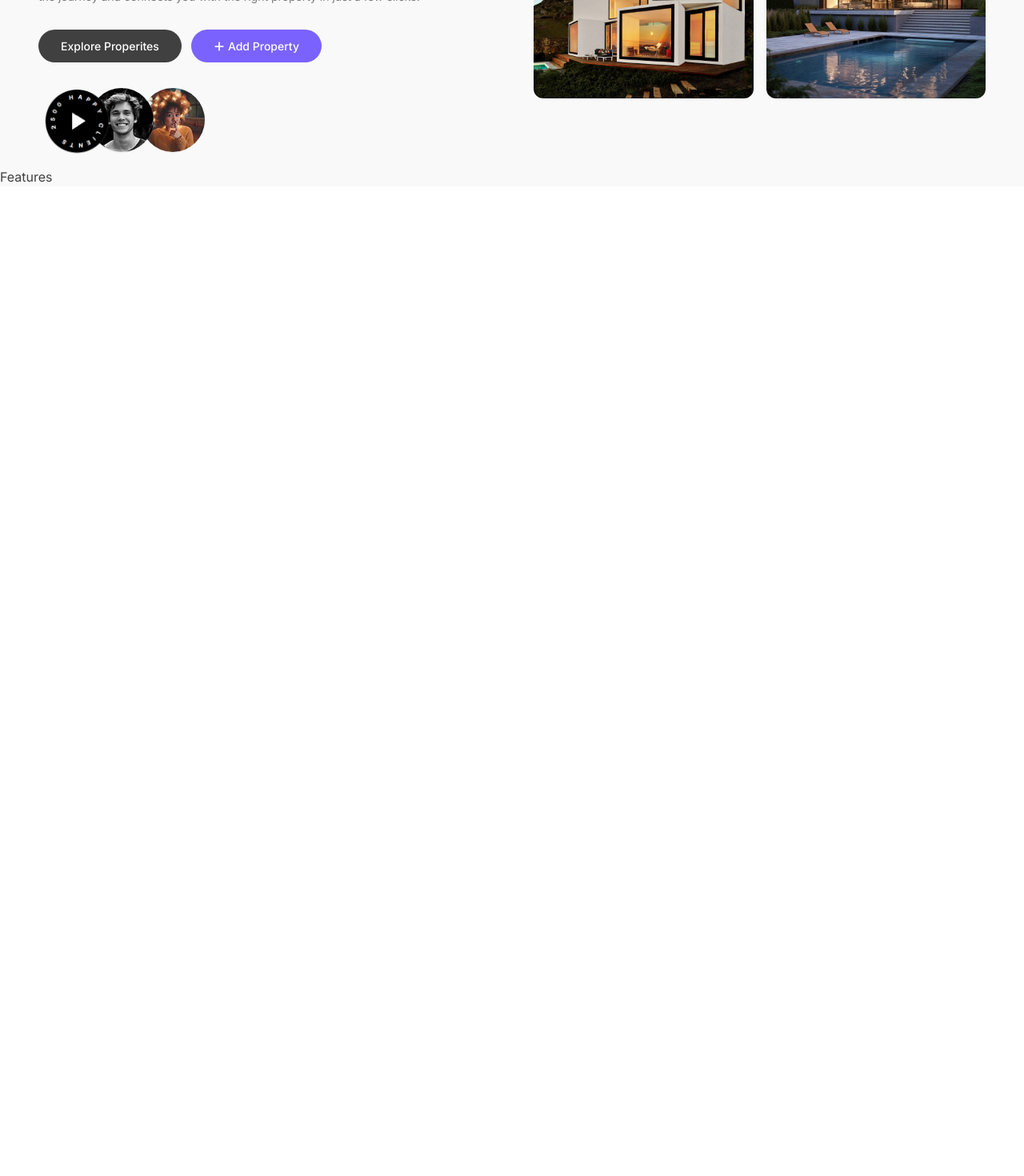
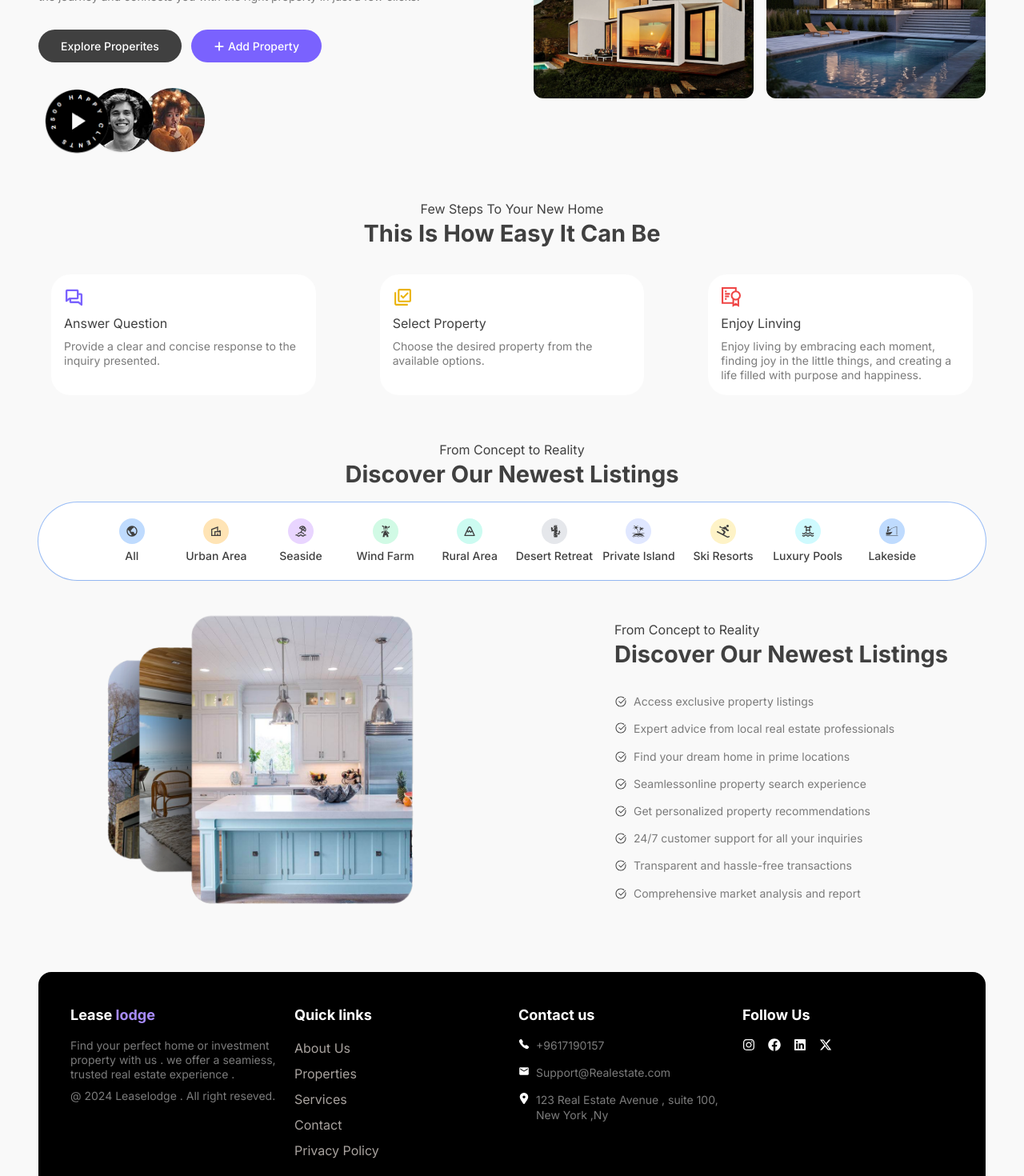
Before and after one commit to Mohamadmasri123/Real-Estate, a React (Vite) app in the folder client/: page / in a window 1280 px wide. Shown: the part 546-2016 px from the top of the page at 80% size. Before the commit the page ends 800 px from the top, so only its background shows below. Built offline with nearby package versions, Linux system fonts and the light colour scheme.

Commit message:
pages and components

```diff
--- a/client/src/App.jsx
+++ b/client/src/App.jsx
@@ -11,6 +11,7 @@ export default function App() {
         <Route path="/" element={<Home />} />
         <Route path="/login" element={<Login />} />
         <Route path="/register" element={<Register />} />
+
       </Routes>
    </div>
     </BrowserRouter>
--- a/client/src/assets/data.jsx
+++ b/client/src/assets/data.jsx
@@ -49,52 +49,52 @@ import {
 import { AiFillCar } from "react-icons/ai";
 
 export const categories = [
-  {
+  { id:1,
     label: "All",
     icon: <BiWorld />,
     color: "#bfdbfe", // blue-200
   },
-  {
+  { id:2,
     label: "Urban Area",
     icon: <MdOutlineVilla />,
     color: "#ffe4b5", // light beige
   },
-  {
+  { id:3,
     label: "Seaside",
     icon: <TbBeach />,
     color: "#e9d5ff", // purple-200
   },
-  {
+  { id:4,
     label: "Wind Farm",
     icon: <GiWindmill />,
     color: "#d1fae5", // green-200
   },
-  {
+  { id:5,
     label: "Rural Area",
     icon: <TbMountain />,
     color: "#ccfbf1", // teal-200
   },
-  {
+  { id:6,
     label: "Desert Retreat",
     icon: <GiCactus />, // Example icon
     color: "#e5e7eb", // gray-200
   },
-  {
+  { id:7,
     label: "Private Island",
     icon: <GiIsland />,
     color: "#e0e7ff", // indigo-200
   },
-  {
+  { id:8,
     label: "Ski Resorts",
     icon: <FaSkiing />,
     color: "#fef3c7", // yellow-200
   },
-  {
+  { id:9,
     label: "Luxury Pools",
     icon: <TbPool />,
     color: "#cffafe", // cyan-200
   },
-  {
+  { id:10,
     label: "Lakeside",
     icon: <GiBoatFishing />,
     color: "#bfdbfe", // blue-200
--- /dev/null
+++ b/client/src/components/About.jsx
@@ -0,0 +1,56 @@
+import React from 'react'
+import img from "../assets/about.png"
+import { LiaCheckCircleSolid } from "react-icons/lia";
+
+
+const About = () => {
+  return (
+    <div className=' max-padd-container  gap-44 grid  grid-cols-1 sm:grid-col-2 md:grid-cols-2 xl:grid-cols-2 ml-0 sm:ml-20 xl:ml-20'>
+        <div className=' ' ><img src={img} alt="" className='h-[370px]' /></div>
+        <div className='flex flex-col justify-center ' >
+                <div><h7 className=''>From Concept to Reality</h7>
+                <h1 className=' h3'>Discover Our Newest Listings</h1></div>
+
+                <ul >
+                    <li className='flex items-center pt-4  '>
+                       <div> <LiaCheckCircleSolid  /> </div>
+                        <p className='pl-2 '> Access exclusive property listings </p>
+                    </li>
+                    <li className='flex pt-4'>
+                        <LiaCheckCircleSolid />
+                        <p className='pl-2'> Expert advice from local real estate professionals </p>
+                    </li>
+                    <li className='flex items-center pt-4'>
+                        <LiaCheckCircleSolid />
+                        <p className='pl-2'> Find your dream home in prime locations</p>
+                    </li>
+                    <li className='flex items-center pt-4'>
+                        <LiaCheckCircleSolid />
+                        <p className='pl-2'> Seamlessonline property search experience  </p>
+                    </li>
+                    <li className='flex items-center pt-4'>
+                        <LiaCheckCircleSolid />
+                        <p className='pl-2'> Get personalized property recommendations  </p>
+                    </li>
+                    <li className='flex items-center pt-4'>
+                        <LiaCheckCircleSolid />
+                        <p className='pl-2'> 24/7 customer support for all your inquiries  </p>
+                    </li>
+                    <li className='flex items-center pt-4'>
+                        <LiaCheckCircleSolid />
+                        <p className='pl-2'> Transparent and hassle-free transactions </p>
+                    </li>
+                    <li className='flex items-center pt-4'>
+                        <LiaCheckCircleSolid />
+                        <p className='pl-2'> Comprehensive market  analysis and report  </p>
+                    </li>
+                </ul>
+              </div>
+
+
+
+    </div>
+  )
+}
+
+export default About
--- a/client/src/components/Features.jsx
+++ b/client/src/components/Features.jsx
@@ -1,8 +1,41 @@
 import React from 'react'
+import { PiChatsBold } from "react-icons/pi";
+import { MdOutlineLibraryAddCheck } from "react-icons/md";
+import { GrCertificate } from "react-icons/gr";
+
 
 const Features = () => {
   return (
-    <div>Features</div>
+
+  <section>
+    <div className='max-padd-container mt-10'>
+      <h7 className='flexCenter'>
+        Few Steps To Your New Home
+      </h7>
+      <h1 className='flexCenter h3'>
+        This Is How Easy It Can Be
+      </h1>
+      <div className='grid grid-cols-1 sm:grid-cols-2 lg:grid-cols-3 gap-12'>
+        <div className='flex flex-col border-none bg-white rounded-3xl gap-2 p-4 m-4 '>
+        <PiChatsBold size={25} className='text-secondary'/>
+          <h1>Answer Question </h1>
+          <p>Provide a clear and concise response to the inquiry presented.</p>
+        </div>
+        <div className='flex flex-col border-none bg-white rounded-3xl gap-2 p-4 m-4'>
+        <MdOutlineLibraryAddCheck size={25} className='text-yellow-500' />
+        <h1>Select Property </h1>
+        <p>Choose the desired property from the available options.</p>
+        </div>
+        <div className='flex flex-col border-none bg-white rounded-3xl gap-2 p-4 m-4'>
+        <GrCertificate size={25} className='text-red-500' />
+        <h1>Enjoy Linving </h1>
+        <p>Enjoy living by embracing each moment, finding joy in the little things, and creating a life filled with purpose and happiness.</p>
+        </div>
+      </div>
+    </div>
+
+
+  </section>
   )
 }
 
--- /dev/null
+++ b/client/src/components/Footer.jsx
@@ -0,0 +1,61 @@
+import React from 'react'
+import { IoCall } from "react-icons/io5";
+import { MdEmail } from "react-icons/md";
+import { FaLocationDot } from "react-icons/fa6";
+import { FaInstagram } from "react-icons/fa";
+import { FaFacebook } from "react-icons/fa";
+import { FaLinkedin } from "react-icons/fa";
+import { FaXTwitter } from "react-icons/fa6";
+
+
+
+
+const Footer = () => {
+  return (
+    <div className='grid grid-cols-1 sm:grid-cols-2 lg:grid-cols-4 xl:grid-cols-4 bg-black  rounded-t-2xl mx-12 mt-20 px-10 pt-10 pb-3 gap-4 '>
+      <div className=' flex flex-col  '>
+        <h1 className=' text-white bold-18'>Lease <span className=' text-violet-400'>lodge</span> </h1>
+        <p className=' mt-4'>Find your perfect home or investment property with us . we offer a seamiess, trusted real estate experience . </p>
+        <p className='mt-2'>@ 2024 Leaselodge . All right reseved.</p>
+        </div>
+      <div className=' flex flex-col'>
+        <h1 className=' text-white bold-18'>Quick links </h1>
+        <ul className=' mt-4 '>
+          <li className='pb-2  text-stone-400'>About Us</li>
+          <li className='pb-2  text-stone-400'>Properties</li>
+          <li className='pb-2  text-stone-400'>Services</li>
+          <li className='pb-2  text-stone-400'>Contact </li>
+          <li className='pb-2  text-stone-400'>Privacy Policy </li>
+        </ul>
+      </div>
+      <div className=' flex flex-col'>
+        <h1 className=' text-white bold-18'>Contact us</h1>
+        <div className=' mt-4 '>
+          <p className='flex gap-2 text-white pb-4'>
+            <div><IoCall /></div>
+            <p>+9617190157</p>
+          </p>
+          <p  className='flex gap-2 text-white pb-4 '>
+            <div><MdEmail /></div>
+            <p>Support@Realestate.com</p>
+          </p>
+          <p  className='flex gap-2 text-white '>
+            <div><FaLocationDot /></div>
+            <p>123 Real Estate Avenue , suite 100, New York ,Ny</p>
+          </p>
+        </div>
+      </div>
+      <div className=' flex flex-col'>
+        <h1 className=' text-white bold-18'>Follow Us</h1>
+        <div className='flex text-white mt-4 gap-4 '>
+          <div><FaInstagram /></div>
+          <div><FaFacebook /></div>
+          <div><FaLinkedin /></div>
+          <div><FaXTwitter /></div>
+        </div>
+      </div>
+    </div>
+  )
+}
+
+export default Footer
--- /dev/null
+++ b/client/src/components/Listing.jsx
@@ -0,0 +1,40 @@
+import React from 'react'
+// import { BiWorld } from "react-icons/bi";
+// import { MdOutlineHomeWork } from "react-icons/md";
+// import { TbBeach } from "react-icons/tb";
+// import { GiFarmer } from "react-icons/gi";
+// import { CiMountain1 } from "react-icons/ci";
+// import { GiDesert } from "react-icons/gi";
+// import { PiIslandBold } from "react-icons/pi";
+// import { FaSkiing } from "react-icons/fa";
+// import { LiaSwimmingPoolSolid } from "react-icons/lia";
+// import { GiBoatFishing } from "react-icons/gi";
+import {categories} from '../assets/data.jsx'
+
+
+const Listing = () => {
+  return (
+  <section>
+    <div className='max-padd-container mt-10 mb-10   '>
+      <h7 className='flexCenter'>
+        From Concept to Reality
+      </h7>
+      <h1 className='flexCenter h3'>
+        Discover Our Newest Listings
+      </h1>
+     <div className='grid grid-cols-2 sm:grid-cols-4 lg:grid-cols-6 xl:grid-cols-10 bg-white rounded-full p-5 px-16 ring-1 shadow-sm overflow-auto hide-scrollbar  '>
+        {
+          categories.map((category)=>(
+            <div key={category.id} className='flexCenter flex-col  '>
+            <div className='  p-2 rounded-full mb-1  ' style={{ backgroundColor: category.color }}>{category.icon}</div>
+             <h1 className='medium-14'>{category.label}</h1>
+           </div>
+        ))
+        }
+     </div>
+    </div>
+  </section>
+  )
+}
+
+export default Listing
--- a/client/src/pages/Home.jsx
+++ b/client/src/pages/Home.jsx
@@ -2,13 +2,18 @@ import React from 'react'
 import Header from "../components/Header"
 import Hero from '../components/Hero'
 import Features from '../components/Features'
+import Listing from '../components/Listing'
+import About from '../components/About'
+import Footer from '../components/Footer'
 const Home = () => {
   return (
 <div>
 <Header/>
 <Hero/>
 <Features/>
-
+<Listing/>
+<About/>
+<Footer/>
 
 
 
--- a/client/src/pages/Register.jsx
+++ b/client/src/pages/Register.jsx
@@ -1,11 +1,48 @@
 import React from 'react'
+import Header from "../components/Header"
+
+
+
+
 
 const Register = () => {
   return (
-    <div>
+    <div className='max-padd-container w-screen h-screen overflow-hidden '>
 
-      <div><Header/></div>
-      register</div>
+      <Header/>
+
+     <div className=' bg-white flexCenter mt-2  rounded-md border w-80 ml-[461px]'>
+      <div className=' flex flex-col mb-4'>
+
+       <h1 className='bold-22 mt-4 ml-10'>Sign Up </h1>
+       <form action="" className=' mx-10'>
+        <input type="text" placeholder='First Name' className='border bg-gray-10 rounded-md p-1 pl-3 mt-6'/>
+        <input type="text" placeholder='Last Name' className='border bg-gray-10 rounded-md p-1 pl-3 mt-5'/>
+        <input type="Email" placeholder='Email Address' className='border bg-gray-10 rounded-md p-1 pl-3 mt-5'/>
+        <input type="Password" placeholder='Password' className='border bg-gray-10 rounded-md p-1 pl-3 mt-5'/>
+        <input type="Password" placeholder='Confirm Password ' className='border bg-gray-10 rounded-md p-1 pl-3 mt-5'/>
+ <div className="mt-5">
+    <label
+      htmlFor="file-upload"
+      className="block text-sm font-medium text-gray-700"
+    >
+      Upload Profile Picture
+    </label>
+    <input
+      type="file"
+      id="file-upload"
+      className="border bg-gray-50 rounded-md p-1 pl-3 mt-2 w-full"
+    />
+  </div>
+       </form>
+       <button className=' btn-secondary mx-10 mt-6 rounded-md '>Register</button>
+       <h6 className='mx-9 mt-4'>Already have an account ?  <a href="/login" className='text-violet-500'>Login</a>    </h6>
+</div>
+
+     </div>
+
+
+      </div>
   )
 }
 
```
